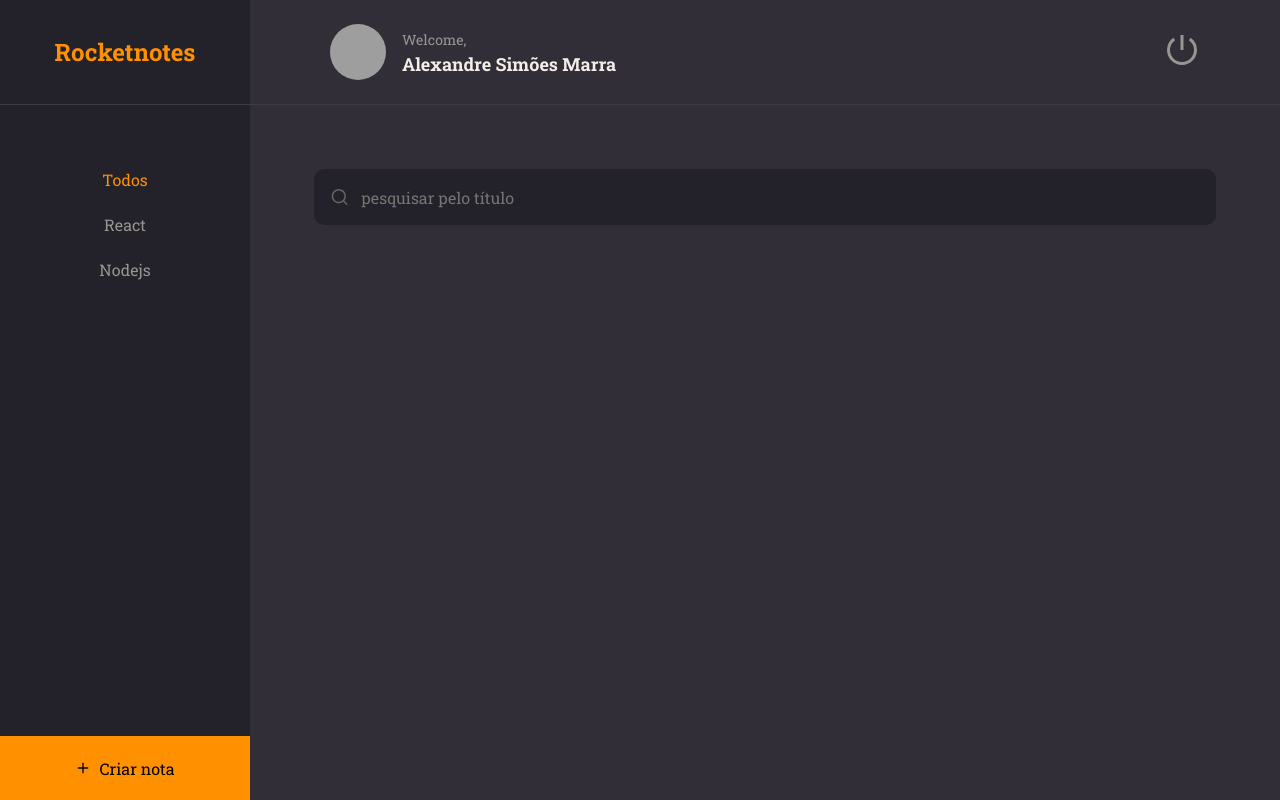
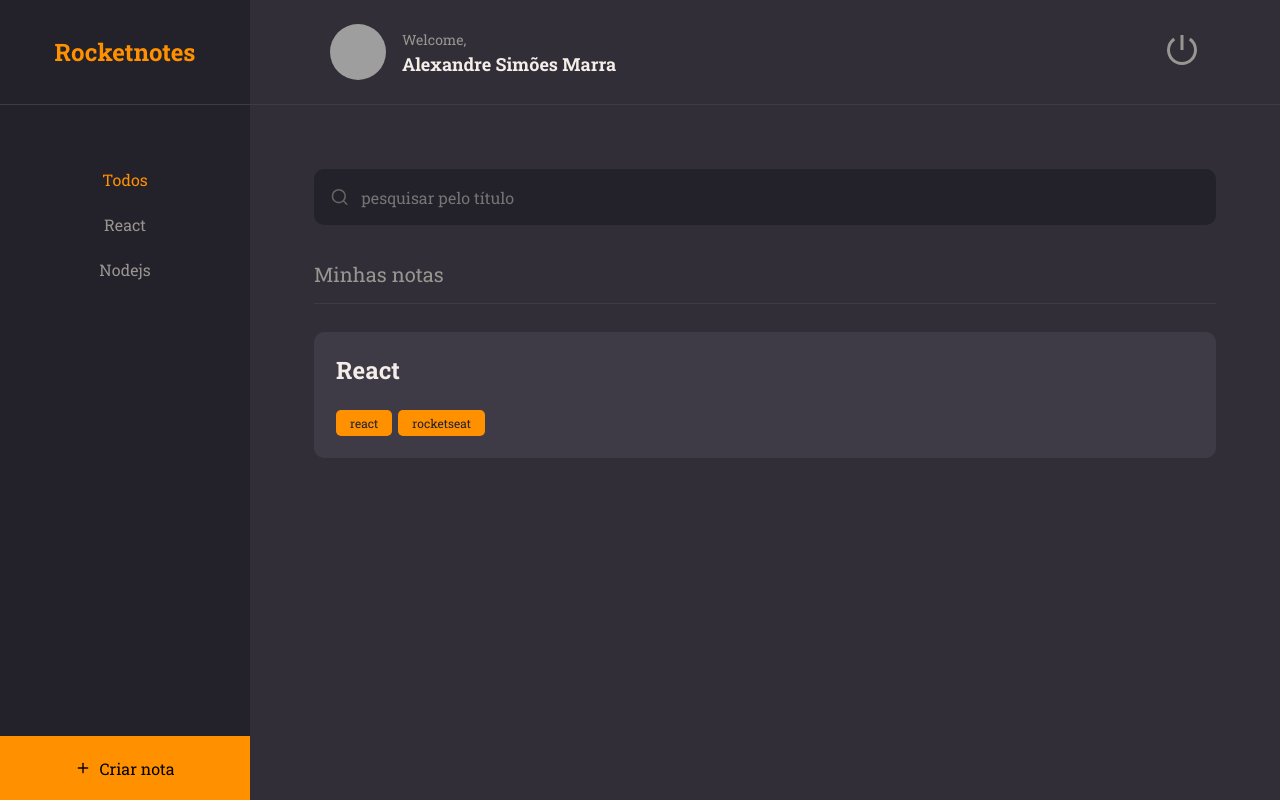
Before and after one commit to alexsmarra/rocketnotes, a React (Vite) app: page / in a window 1280 px wide. Built offline with nearby package versions, Linux system fonts and the light colour scheme; grey boxes are pictures that could not be loaded.

Commit message:
Note component

```diff
--- /dev/null
+++ b/src/components/Note/index.jsx
@@ -0,0 +1,21 @@
+import { Container } from './styles'
+import { Tag } from '../../components/Tag'
+
+export function Note({ data, ...rest}) {
+   return (
+      <Container {...rest}>
+         <h1>{data.title}</h1>
+
+         {
+            data.tags &&
+               <footer>
+                  {
+                     data.tags.map(tag => {
+                        return <Tag key={tag.id} title={tag.name}/>
+                     })
+                  }
+               </footer>
+         }
+      </Container>
+   )
+}
--- /dev/null
+++ b/src/components/Note/styles.js
@@ -0,0 +1,26 @@
+import styled from 'styled-components'
+
+export const Container = styled.button`
+   width: 100%;
+   background-color: ${({ theme }) => theme.COLORS.BACKGROUND_700};
+
+   border: none;
+   border-radius: 10px;
+
+   padding: 22px;
+   margin-bottom: 16px;
+
+   > h1 {
+      flex: 1;
+      text-align: left;
+      font-weight: 700;
+      font-size: 24px;
+      color: ${({ theme }) => theme.COLORS.WHITE};
+   }
+
+   > footer {
+      width: 100%;
+      display: flex;
+      margin-top: 24px;
+   }
+`
--- a/src/components/Tag/index.jsx
+++ b/src/components/Tag/index.jsx
@@ -1,8 +1,8 @@
 import { Container } from "./styles"
 
-export function Tag({ title }) {
+export function Tag({ title, ...rest }) {
    return (
-      <Container>
+      <Container {...rest}>
          {title}
       </Container>
    )
--- a/src/pages/Home/index.jsx
+++ b/src/pages/Home/index.jsx
@@ -3,6 +3,8 @@
 import { Header } from "../../components/Header"
 import { ButtonText } from "../../components/ButtonText"
 import { Input } from "../../components/Input"
+import { Section } from '../../components/Section'
+import { Note } from '../../components/Note'
 
 
 export function Home() {
@@ -25,7 +27,16 @@
          </Search>
 
          <Content>
-
+            <Section title="Minhas notas">
+               <Note data={{
+                  title: 'React',
+                  tags: [
+                     {id: '1', name: 'react'},
+                     {id: '2', name: 'rocketseat'}
+                  ]
+               }}
+               />
+            </Section>
          </Content>
 
          <NewNote>
--- a/src/pages/Home/styles.js
+++ b/src/pages/Home/styles.js
@@ -53,6 +53,8 @@
 
 export const Content = styled.div`
    grid-area: content;
+   padding: 0 64px;
+   overflow-y: auto;
 `
 
 export const NewNote= styled.button`
```
